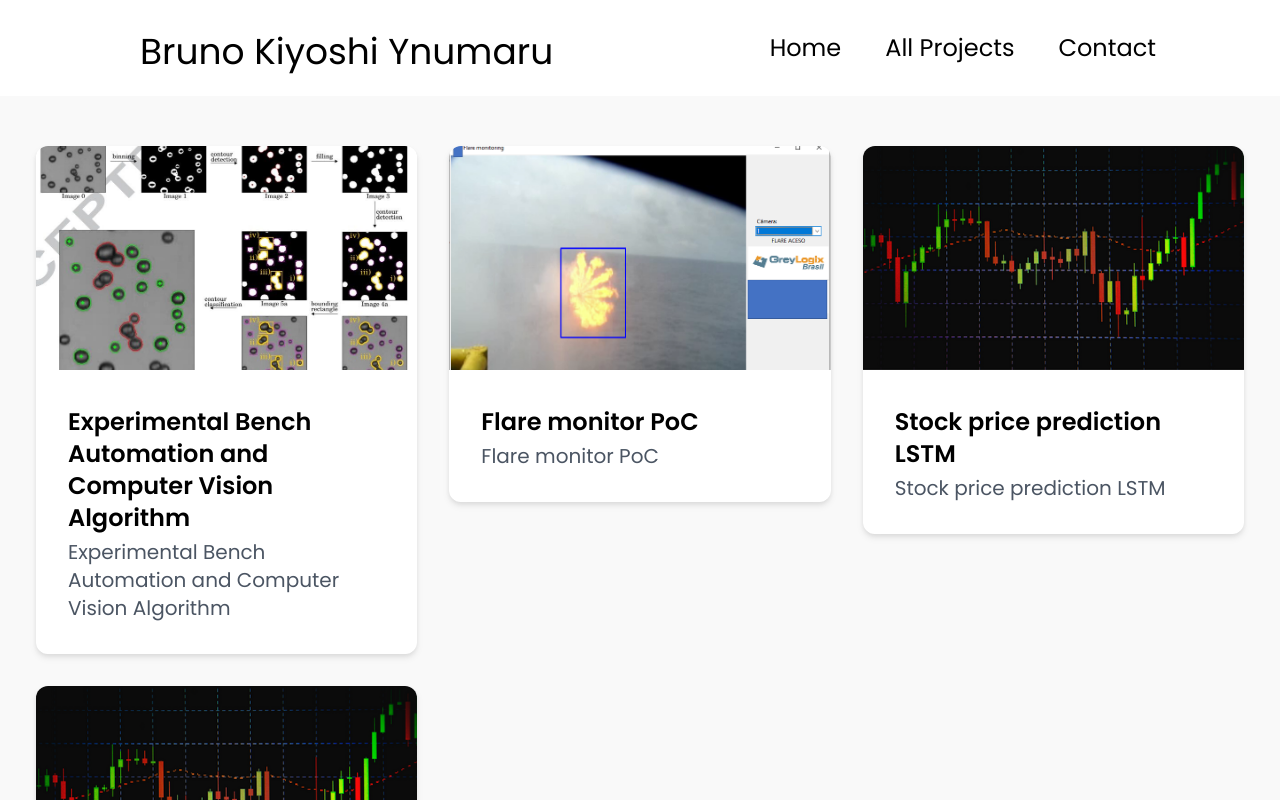
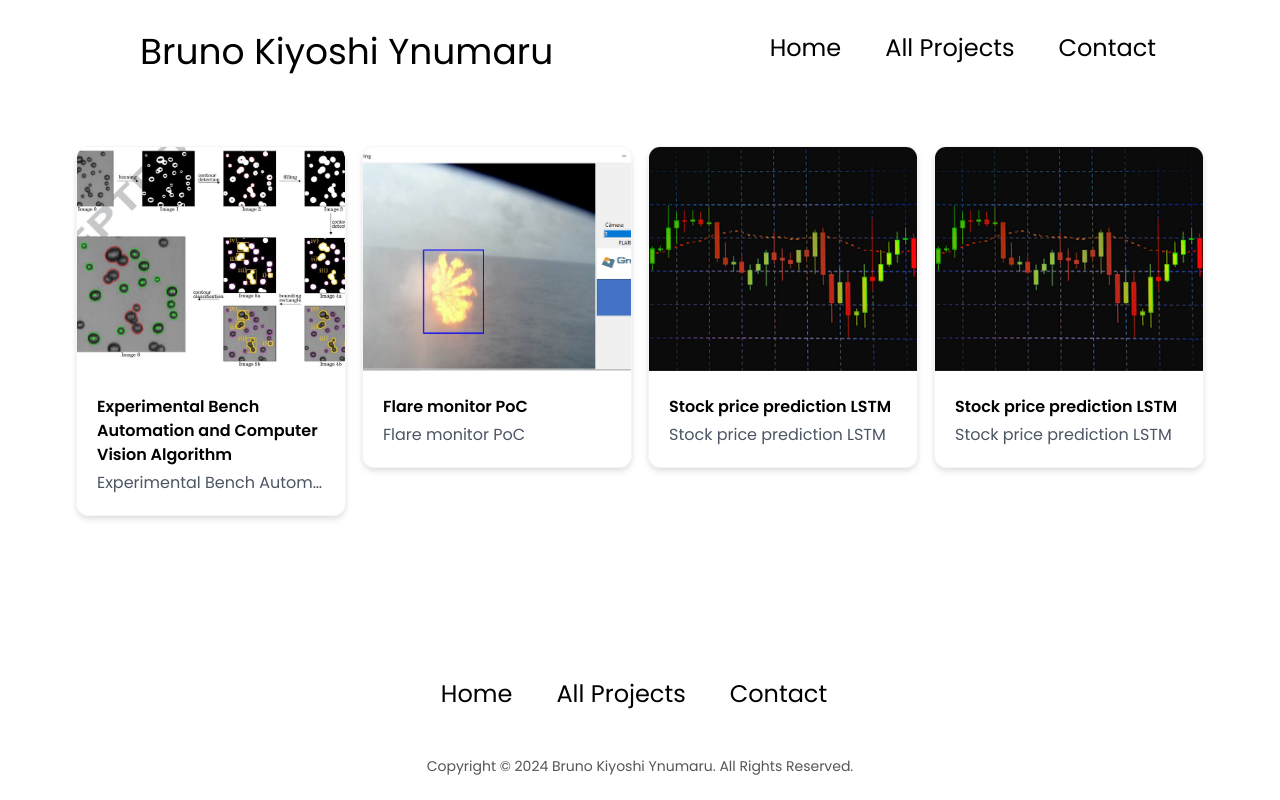
Before and after one commit to danielbelle/portfolio-bruno, a React (Create React App) app: page /projects in a window 1280 px wide. Shown: the top 800 px of the page. Built offline with nearby package versions, Linux system fonts and the light colour scheme.

Commit message:
v2.4 - nav on footer added

```diff
--- a/src/App.jsx
+++ b/src/App.jsx
@@ -3,6 +3,7 @@ import ProjectBlog from "./Pages/ProjectBlog";
 import Home from "./Pages/Home";
 import Nav from "./Components/Nav";
 import DetailProject from "./Pages/DetailProject";
+import Footer from "./Components/Footer";
 import { BrowserRouter as Router, Routes, Route } from "react-router-dom";
 
 function App() {
@@ -15,6 +16,7 @@ function App() {
           <Route path="/projects" element={<ProjectBlog />} />
           <Route path="/project/:id" element={<DetailProject />}></Route>
         </Routes>
+        <Footer />
       </Router>
     </div>
   );
--- a/src/Components/DetailsProject.jsx
+++ b/src/Components/DetailsProject.jsx
@@ -46,10 +46,11 @@ const DetailsProject = ({ project }) => {
   ];
 */
   return (
-    <div className="w-full pb-10 bg-[#f9f9f9]">
-      <div className="bg-white rounded-xl overflow-hidden drop-shadow-md">
+    <div className="justify-between items-center max-w-[1160px] m-auto relative pt-[30px] w-full pb-10 bg-white">
+      <div className="overflow-hidden drop-shadow-sm">
+        <h3 className="text-center font-bold text-4xl my-2">{selectedProject.name}</h3>
         <img
-          className="h-56 w-full object-cover"
+          className="h-39 w-full object-cover"
           src={selectedProject.img}
           alt=""
         />
--- a/src/Components/Footer.jsx
+++ b/src/Components/Footer.jsx
@@ -1,5 +1,7 @@
 import React, { useState, useEffect } from "react";
-import { Link } from "react-scroll";
+import { useLocation, useNavigate } from "react-router-dom";
+import { Link as ScrollLink } from "react-scroll";
+import * as Scroll from "react-scroll";
 
 function Footer() {
   const [date, setDate] = useState();
@@ -10,24 +12,53 @@ function Footer() {
     getYear();
   }, []);
 
+  const location = useLocation().pathname;
+  const navigate = useNavigate();
+  const scroller = Scroll.scroller;
+
+  const goToPageAndScroll = async (selector) => {
+    await navigate("/");
+    await scroller.scrollTo(selector, {
+      duration: 200,
+      smooth: true,
+      offset: 0,
+      spy: true,
+    });
+  };
+
   return (
     <footer
       id="footer"
       className="flex justify-between items-center max-w-[1160px] relative min-h-[26vh] m-auto pt-[5rem] mb-[5rem] flex-col"
     >
       <ul className="flex mt-4 lg:text-2xl md:text-lg text-[0.78rem] text-nowrap m-auto items-center justify-center ">
+        {location === "/" ? (
+          <>
+            {" "}
             <li className="sm:p-4 p-2 sm:mr-3 hover:underline hover:text-[#b5b5b5] hover:underline-offset-[1rem] cursor-pointer">
-          <Link to="nav" spy={true} smooth={true} offset={0} duration={300}>
+              <ScrollLink
+                to="nav"
+                spy={true}
+                smooth={true}
+                offset={0}
+                duration={300}
+              >
                 Home
-          </Link>
+              </ScrollLink>
             </li>
             <li className="sm:p-4 p-2 sm:mr-3 hover:underline hover:text-[#b5b5b5] hover:underline-offset-[1rem] cursor-pointer">
-          <Link to="about" spy={true} smooth={true} offset={0} duration={300}>
+              <ScrollLink
+                to="about"
+                spy={true}
+                smooth={true}
+                offset={0}
+                duration={300}
+              >
                 About
-          </Link>
+              </ScrollLink>
             </li>
             <li className="sm:p-4 p-2 sm:mr-3 hover:underline hover:text-[#b5b5b5] hover:underline-offset-[1rem] cursor-pointer">
-          <Link
+              <ScrollLink
                 to="projects"
                 spy={true}
                 smooth={true}
@@ -35,8 +66,37 @@ function Footer() {
                 duration={300}
               >
                 Projects
-          </Link>
+              </ScrollLink>
             </li>
+          </>
+        ) : (
+          <>
+            {" "}
+            <li
+              className="sm:p-4 p-2 sm:mr-3 hover:underline hover:text-[#b5b5b5] hover:underline-offset-[1rem] cursor-pointer"
+              onClick={() => goToPageAndScroll("nav")}
+            >
+              Home
+            </li>
+            <li className="sm:p-4 p-2 sm:mr-3 hover:underline hover:text-[#b5b5b5] hover:underline-offset-[1rem] cursor-pointer">
+              <ScrollLink
+                to="nav"
+                spy={true}
+                smooth={true}
+                offset={0}
+                duration={300}
+              >
+                All Projects
+              </ScrollLink>
+            </li>
+            <li
+              className="sm:p-4 p-2 sm:mr-3 hover:underline hover:text-[#b5b5b5] hover:underline-offset-[1rem] cursor-pointer"
+              onClick={() => goToPageAndScroll("contact")}
+            >
+              Contact
+            </li>
+          </>
+        )}
       </ul>
       <div className="flex items-center text-center justify-center text-[#656565] mt-2 mx-4 text-[8px] sm:text-[14px] text-xs">
         <p>
--- a/src/Components/ProjectsBlog.jsx
+++ b/src/Components/ProjectsBlog.jsx
@@ -45,20 +45,20 @@ const ProjectsBlog = ({ projects }) => {
   ];*/
 
   return (
-    <div className="w-full bg-[#f9f9f9] py-[50px]">
-      <div className="max-w-[1240px] mx-auto">
-        <div className="grid lg:grid-cols-3 md:grid-cols-2 sm:grid-cols-2 ss:grid-cols-1 gap-8 px-4 text-black">
+    <div className="w-full bg-white py-[50px]">
+      <div className="max-w-[1160px] mx-auto">
+        <div className="grid lg:grid-cols-4 md:grid-cols-3 sm:grid-cols-2 ss:grid-cols-1 gap-4 px-4 text-black ">
           {projects.map((project) => (
             <Link key={project.key} to={`/project/${project.key}`}>
-              <div className="bg-white rounded-xl overflow-hidden drop-shadow-md">
+              <div className="bg-white rounded-xl overflow-hidden drop-shadow-md border-[0.1rem] border-[#f5f5f5]">
                 <img
                   className="h-56 w-full object-cover"
                   src={project.img}
                   alt=""
                 />
-                <div className="p-8">
-                  <h3 className="font-bold text-2xl my-1">{project.name}</h3>
-                  <p className="text-gray-600 text-xl">{project.name}</p>
+                <div className="p-5">
+                  <h3 className="font-bold text-1xl my-1">{project.name}</h3>
+                  <p className="text-gray-600 text-md truncate">{project.name}</p>
                 </div>
               </div>
             </Link>
--- a/src/Pages/Home.jsx
+++ b/src/Pages/Home.jsx
@@ -3,7 +3,6 @@ import About from "../Components/About";
 import Profile from "../Components/Profile";
 import Projects from "../Components/Projects";
 import Contact from "../Components/Contact";
-import Footer from "../Components/Footer";
 
 const Home = () => {
   return (
@@ -12,7 +11,6 @@ const Home = () => {
       <About />
       <Projects />
       <Contact />
-      <Footer />
     </>
   );
 };
```
Lines whose indentation alone changed are shown as unchanged.
